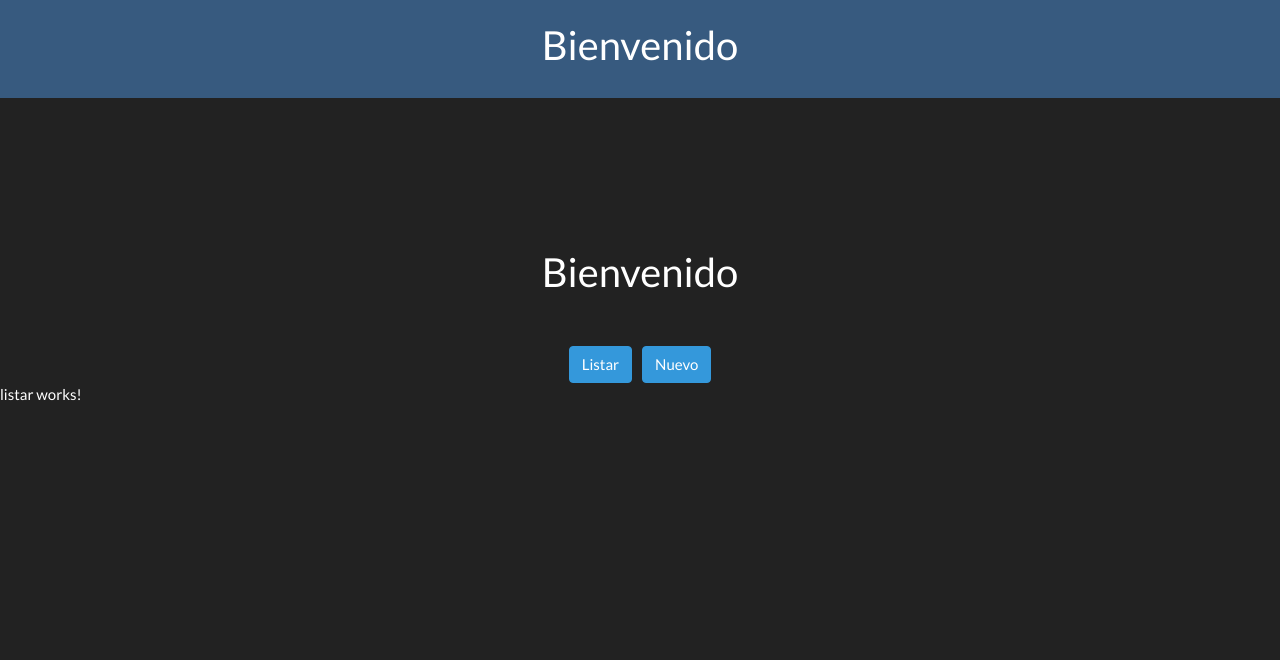
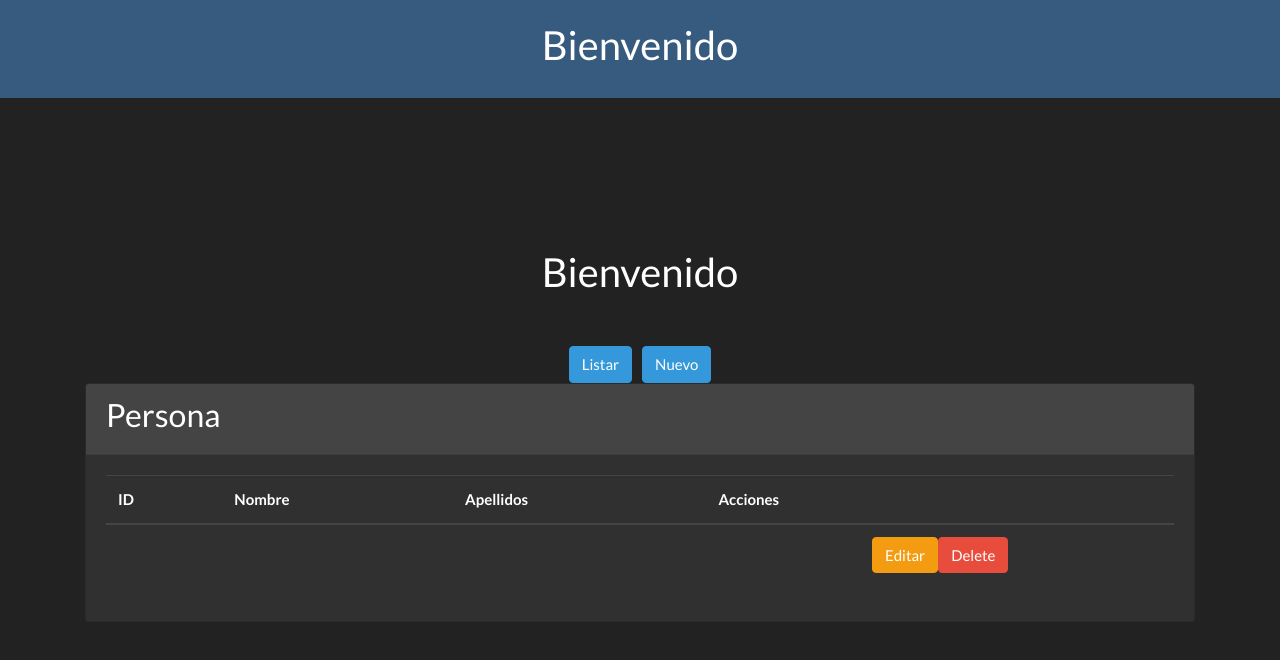
Before and after one commit to Flor-AC/crud_Angular, an Angular app: page /listar in a window 1280 px wide. Shown: the top 660 px of the page. Built offline with nearby package versions, Linux system fonts and the light colour scheme.

Commit message:
Se agrego la tabla donde se muestra la información

```diff
--- a/src/app/Persona/listar/listar.component.html
+++ b/src/app/Persona/listar/listar.component.html
@@ -1 +1,30 @@
-<p>listar works!</p>
+<div class="container">
+  <div class="card">
+    <div class="card-header">
+      <h3>Persona</h3>
+    </div>
+    <div class="card-body">
+      <table class="table table-hover">
+        <thead>
+        <tr>
+          <th>ID</th>
+          <th>Nombre</th>
+          <th>Apellidos</th>
+          <th>Acciones</th>
+        </tr>
+        </thead>
+        <tbody>
+        <tr class="text-center">
+          <td></td>
+          <td></td>
+          <td></td>
+          <td>
+            <button class="btn btn-warning">Editar</button>
+            <button class="btn btn-danger">Delete</button>
+          </td>
+        </tr>
+        </tbody>
+      </table>
+    </div>
+  </div>
+</div>
--- a/src/app/app.component.css
+++ b/src/app/app.component.css
@@ -12,3 +12,7 @@ nav div{
   left: 50%;
   padding: 5px;
 }
+
+div{
+  margin-top: auto;
+}
```
